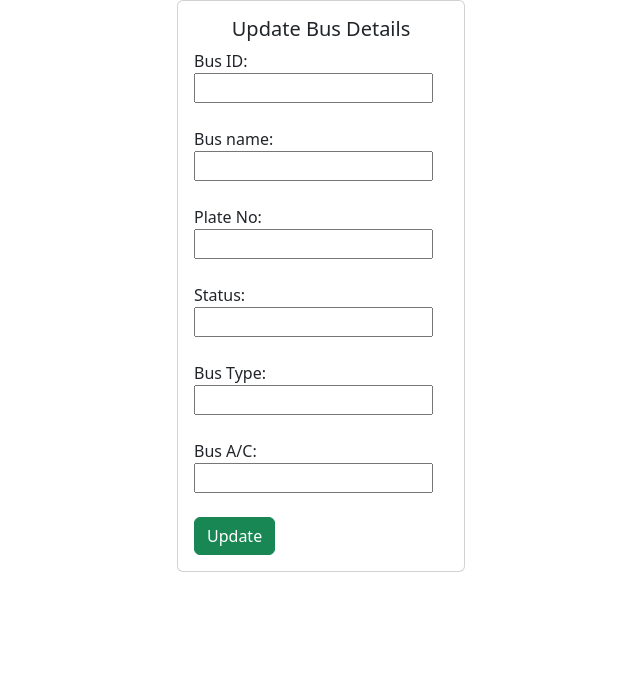
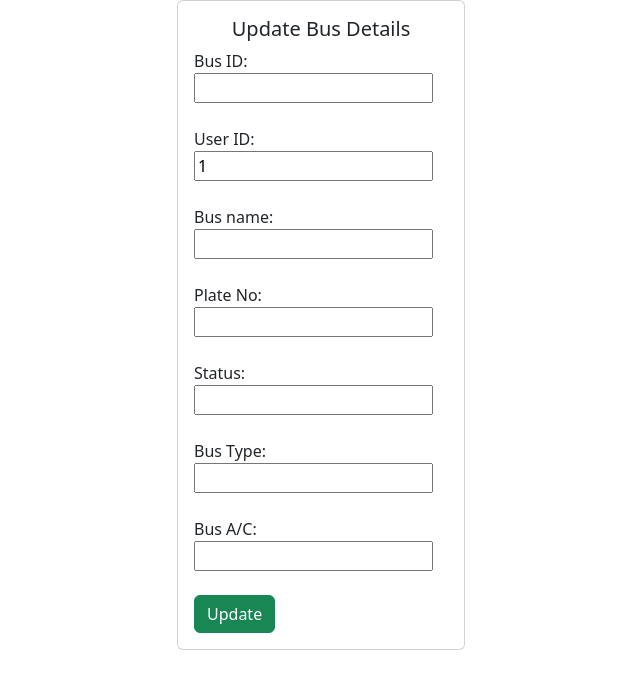
Before and after one commit to inv-devkrishnan/Bus-Buddy, a React (Create React App) app in the folder source_code/client/bus_buddy_front_end/: page / in a window 1280 px wide. Shown: the top 688 px of the page, without its empty margins (319-959 px from the left). Built offline with nearby package versions, Linux system fonts and the light colour scheme.

Commit message:
bus completed

```diff
--- a/source_code/client/bus_buddy_front_end/src/components/Updatebus.js
+++ b/source_code/client/bus_buddy_front_end/src/components/Updatebus.js
@@ -7,7 +7,8 @@ import Card from 'react-bootstrap/Card';
 import { BrowserRouter as Router, Route, Switch,Link, Routes } from 'react-router-dom';
 
 export default function Updatebus() {
-  const [id,setid]=useState("");
+  const [id,setid]=useState(0);
+  const [uid,setuid]=useState(1);
   const [bus_name,setbus_name]=useState("");
   const [plate_no,setplate_no]=useState("");
   const [status,setstatus]=useState("");
@@ -17,26 +18,31 @@ export default function Updatebus() {
     const navi = useNavigate();
 
 
-    function handleChange(e){
-      const value=e.target.value;
-      const name=e.target.name;
-      setInputs(prevState => ({
-           ...prevState,[name]:value
-      }))
-    }
+    // function handleChange(e){
+    //   const value=e.target.value;
+    //   const name=e.target.name;
+    //   setInputs(prevState => ({
+    //        ...prevState,[name]:value
+    //   }))
+    // }
 
     const handleSubmit = (e) => {
         e.preventDefault();
         try {
+          const data = new FormData(e.currentTarget);
           // Send a POST request to add the task
-          axios.put("http://127.0.0.1:8000/updatebus/1/", {
+          axios.put(`http://127.0.0.1:8000/updatebus/${id}/`,
+          {
             user:1,
-            bus_name: bus_name,
-            plate_no:plate_no,
-            status: status,
-            bus_type:bus_type,
-            bus_ac:bus_ac
-          });
+            bus_name:data.get("bus_name"),
+            plate_no:data.get("plate_no"),
+            status:data.get("status"),
+            bus_type:data.get("bus_type"),
+            bus_ac:data.get("bus_ac"),
+          }
+
+
+          );
           console.log("updated");
           // After successfully adding the task, navigate to the "Viewalltask" route
           // navi('/Viewalltask');
@@ -53,17 +59,19 @@ export default function Updatebus() {
         <Card.Text style={{display:'flex',}}>
         <form onSubmit={handleSubmit} >
          <label for="user">Bus ID:</label>
-         <input type="text" id="id" name="id" onChange={(e)=>{setid(e.target.value)}}/><br/><br/>
+         <input type="text" id="id" name="id"  onChange={(e)=>{setid(e.target.value)}}/><br/><br/>
+         <label for="user">User ID:</label>
+         <input type="text" id="id" name="id" value={1}/><br/><br/>
          <label for="bus_name">Bus name:</label>
-         <input type="text" id="bus_name" name="bus_name"  value={inputs.bus_name||""} onChange={handleChange}/><br/><br/>
+         <input type="text" id="bus_name" name="bus_name"  /><br/><br/>
          <label for="plate_no">Plate No:</label>
-         <input type="text" id="plate_no" name="plate_no" value={inputs.plate_no||""} onChange={handleChange}/><br/><br/>
+         <input type="text" id="plate_no" name="plate_no" /><br/><br/>
          <label for="status">Status:</label>
-         <input type="text" id="status" name="status" value={inputs.status||""} onChange={handleChange}/><br/><br/>
+         <input type="text" id="status" name="status" /><br/><br/>
          <label for="bus_type">Bus Type:</label>
-         <input type="text" id="bus_type" name="bus_type" value={inputs.bus_type||""} onChange={handleChange}/><br/><br/>
+         <input type="text" id="bus_type" name="bus_type"/><br/><br/>
          <label for="bus_ac">Bus A/C:</label>
-         <input type="text" id="bus_ac" name="bus_ac" value={inputs.bus_ac||""} onChange={handleChange}/><br/><br/>
+         <input type="text" id="bus_ac" name="bus_ac"/><br/><br/>
          <button type="submit" className="btn btn-success">Update</button>
         </form>
         </Card.Text>
```
Also changed, not shown: 2 other files (tests, documents, lock files or other folders).
